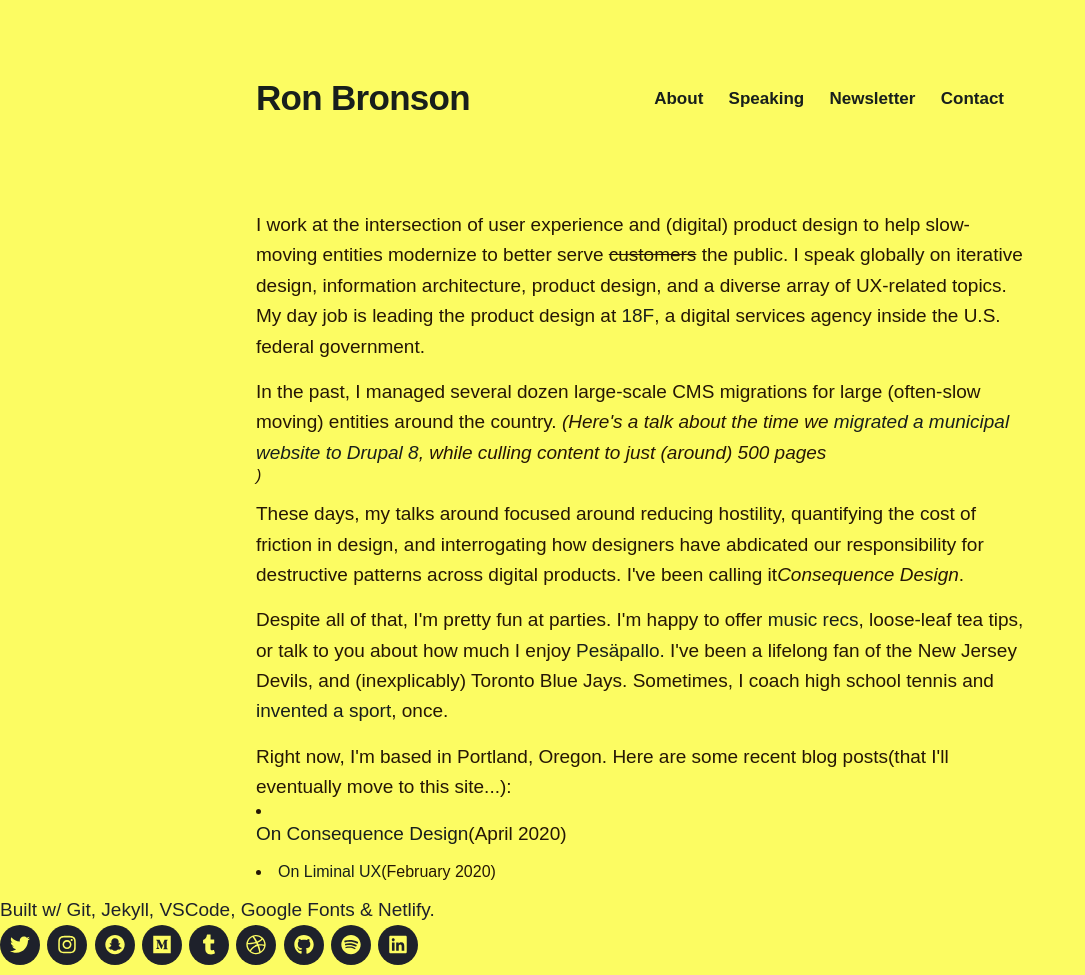
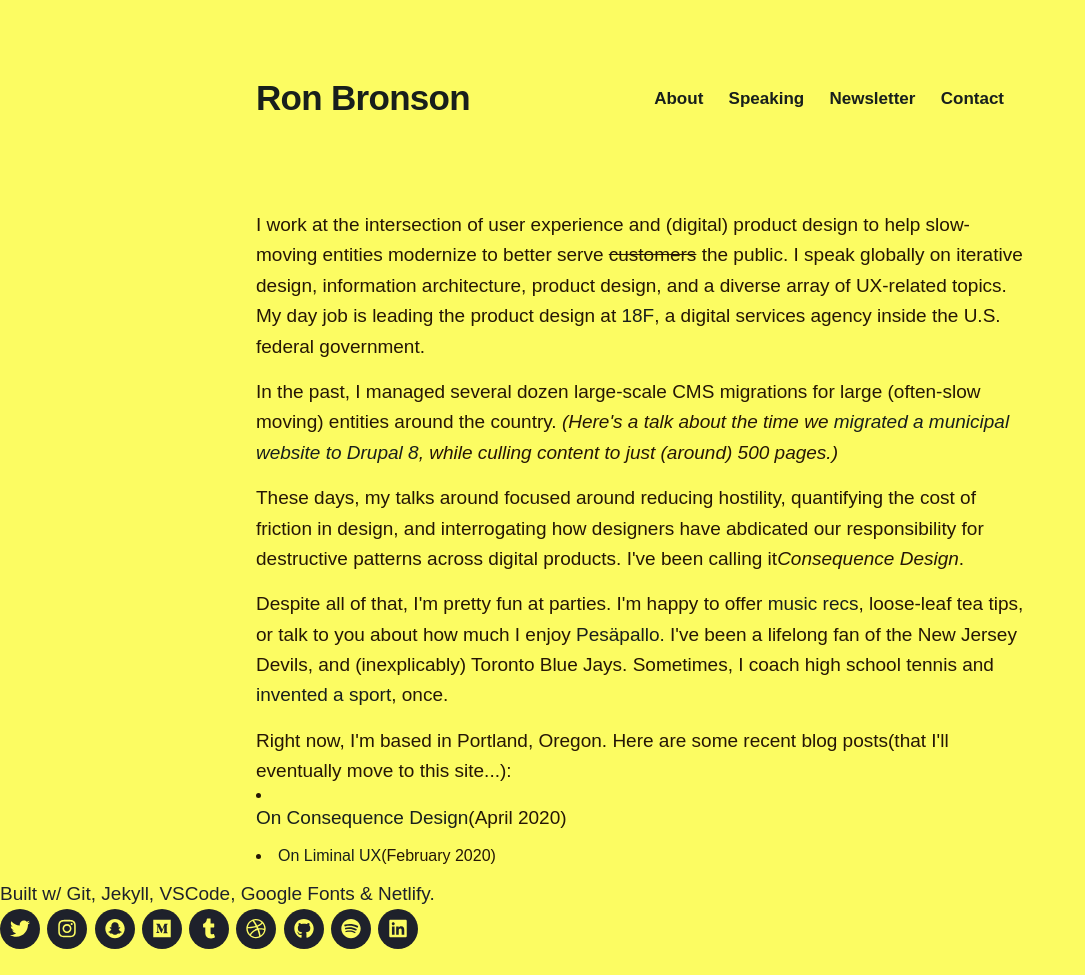
Before and after one commit to quarterback/2020-home, a Jekyll site: the page built from index.html, in a window 1280 px wide. Shown: the whole page, without its empty margins (0-1085 px from the left). Built offline with Jekyll 4.4.1, drawn with Linux system fonts in a browser that asks for light colours; nearby versions of some CDN libraries; some web fonts are replaced.

Commit message:
Update index.html

```diff
--- a/index.html
+++ b/index.html
@@ -12,7 +12,7 @@ featured_image: /images/social.jpg
 		<h1></h1>
 		<p>I work at the intersection of user experience and (digital) product design to help slow-moving entities modernize to better serve <s>customers</s> the public. I speak globally on iterative design, information architecture, product design, and a diverse array of UX-related topics. My day job is leading the product design at <a href="https://18f.gsa.gov">18F</a>, a digital services agency inside the U.S. federal government. </p>
 
-		<p>In the past, I managed several dozen large-scale CMS migrations for large (often-slow moving) entities around the country. <em>(Here's a talk about the time we <a href="https://now.ronbronson.com/project/2018-04-drupal">migrated a municipal website to Drupal 8</a>, while culling content to just (around) 500 pages</p>) </em>
+		<p>In the past, I managed several dozen large-scale CMS migrations for large (often-slow moving) entities around the country. <em>(Here's a talk about the time we <a href="https://now.ronbronson.com/project/2018-04-drupal">migrated a municipal website to Drupal 8</a>, while culling content to just (around) 500 pages.)</p> </em>
 
 	 <p>These days, my talks around focused around reducing hostility, quantifying the cost of friction in design, and interrogating how designers have abdicated our responsibility for destructive patterns across digital products. I've been calling it<em>Consequence Design</em>. </p>
 
```
